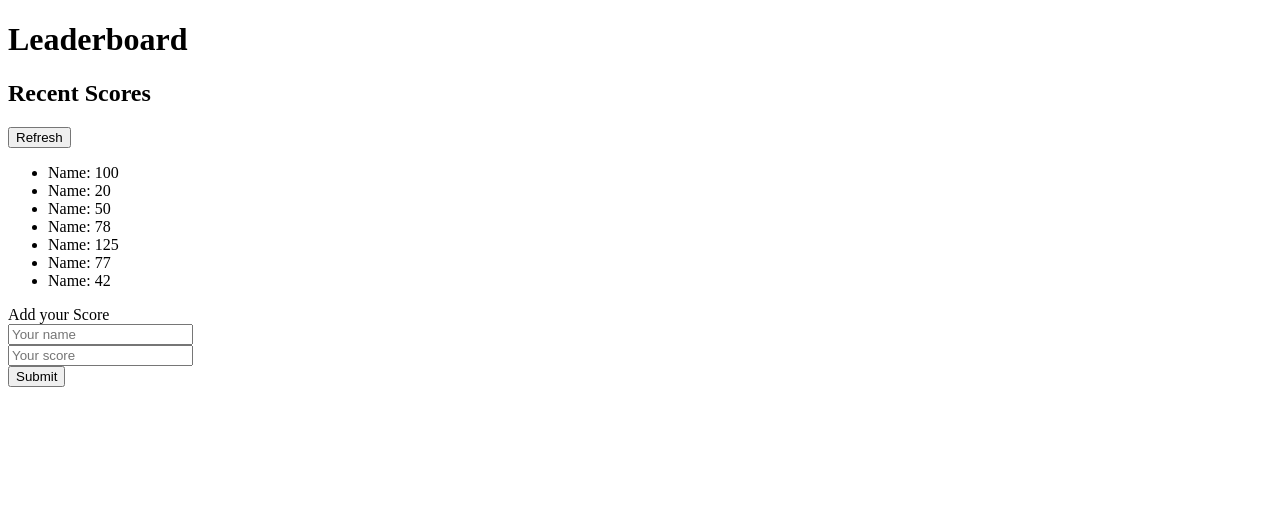
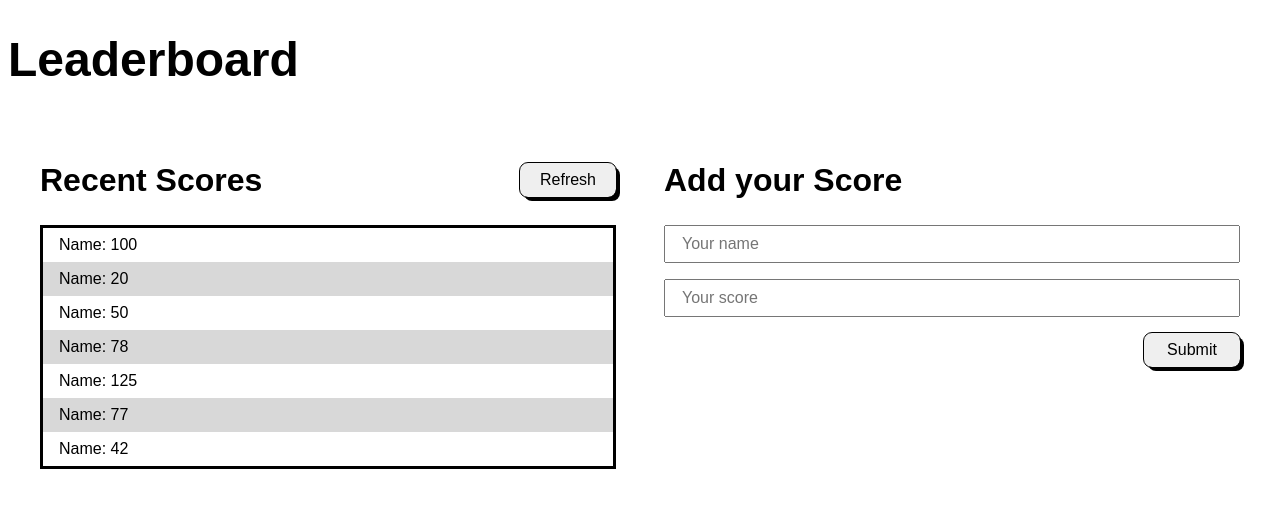
Before and after one commit to Rysth/ES6-Leaderboard, a website built with webpack: page src/index.html in a window 1280 px wide. Built offline with nearby package versions, Linux system fonts and the light colour scheme; a web font is replaced by a local one.

Commit message:
Added styles.css with basic styling.

```diff
--- a/src/index.html
+++ b/src/index.html
@@ -4,7 +4,8 @@
     <meta charset="UTF-8" />
     <meta name="viewport" content="width=device-width, initial-scale=1.0" />
     <title>RysthCraft | ES6 | Leaderboard Application</title>
-    <link rel="stylesheet" href="styles.css" />
+    <link rel="stylesheet" href="/src/styles.css" />
+    <link href="https://fonts.cdnfonts.com/css/poppins" rel="stylesheet" />
   </head>
   <body>
     <header class="header">
@@ -13,41 +14,57 @@
       </div>
     </header>
     <main class="main">
-      <div class="container">
-        <div class="grid grid-two-cols">
+      <div class="container container-sm">
+        <div class="grid grid-two-cols gap-3">
           <section class="section">
-            <header class="header">
+            <header class="header flex align-center justify-between">
               <h2 class="h2">Recent Scores</h2>
               <button class="btn btn-primary" type="button">Refresh</button>
             </header>
-            <div class="content">
+            <div class="content border-1">
               <ul class="list">
                 <li class="list-item">Name: 100</li>
-                <li class="list-item">Name: 20</li>
+                <li class="list-item list-item-accent">Name: 20</li>
                 <li class="list-item">Name: 50</li>
-                <li class="list-item">Name: 78</li>
+                <li class="list-item list-item-accent">Name: 78</li>
                 <li class="list-item">Name: 125</li>
-                <li class="list-item">Name: 77</li>
+                <li class="list-item list-item-accent">Name: 77</li>
                 <li class="list-item">Name: 42</li>
               </ul>
             </div>
           </section>
           <section class="section">
-            <header class="header">Add your Score</header>
-          </section>
-          <form action="" class="form content">
+            <header class="header">
+              <h2 class="h2">Add your Score</h2>
+            </header>
+            <form action="" class="form">
               <div class="form-item">
-              <label for="name" hidden></label>
-              <input type="text" placeholder="Your name" name="name" id="name" />
+                <label for="name" hidden>Name</label>
+                <input
+                  class="form-input"
+                  type="text"
+                  placeholder="Your name"
+                  name="name"
+                  id="name"
+                />
               </div>
               <div class="form-item">
-              <label for="score" hidden></label>
-              <input type="text" placeholder="Your score" name="score" id="score" />
+                <label for="score" hidden>Score</label>
+                <input
+                  class="form-input"
+                  type="text"
+                  placeholder="Your score"
+                  name="score"
+                  id="score"
+                />
               </div>
               <div class="form-item">
-              <button class="btn btn-primary" type="submit">Submit</button>
+                <button class="btn btn-primary btn-submit" type="submit">
+                  Submit
+                </button>
               </div>
             </form>
+          </section>
         </div>
       </div>
     </main>
--- a/src/styles.css
+++ b/src/styles.css
@@ -1,3 +1,8 @@
+:root {
+  --CL-neutral-black: #000000;
+  --CL-neutral-gray: #d8d8d8;
+}
+
 *,
 *::after,
 *::before {
@@ -8,3 +13,143 @@ html,
 body {
   height: 100%;
 }
+
+body {
+  font-family: 'Poppins', sans-serif;
+}
+
+button,
+input,
+label {
+  font-family: 'Poppins', sans-serif;
+}
+
+/* Containers */
+.container {
+  max-width: 1400px;
+  margin: 0 auto;
+}
+
+.container-sm {
+  max-width: 1200px;
+}
+
+/* Section */
+
+.section {
+  padding: 1em 0;
+}
+
+/* Grid */
+.grid {
+  display: grid;
+}
+
+/* Flex */
+.flex {
+  display: flex;
+}
+
+.align-center {
+  align-items: center;
+}
+
+.justify-between {
+  justify-content: space-between;
+}
+
+/* Titles */
+.h1 {
+  font-size: 2.5rem;
+}
+
+.h2 {
+  font-size: 1.75rem;
+}
+
+/* Buttons */
+
+.btn {
+  padding: 0.5em;
+  width: 6em;
+  font-size: 1rem;
+  border-radius: 0.5em;
+  border: none;
+  transition: 0.15s;
+  cursor: pointer;
+}
+
+.btn-primary {
+  outline: 1px solid var(--CL-neutral-black);
+  box-shadow: 4px 4px 0px var(--CL-neutral-black);
+}
+
+.btn-primary:hover {
+  box-shadow: 4px 4px 5px var(--CL-neutral-black);
+}
+
+.btn-submit {
+  float: right;
+}
+
+/* Borders */
+.border-1 {
+  border: 3px solid var(--CL-neutral-black);
+}
+
+/* List */
+.content {
+}
+
+.list {
+  list-style: none;
+  padding: 0;
+  display: grid;
+  margin: 0;
+}
+
+.list-item {
+  padding: 0.5em 1em;
+  font-size: 1rem;
+}
+
+.list-item-accent {
+  background-color: var(--CL-neutral-gray);
+}
+
+/* Form */
+.form {
+  display: grid;
+  gap: 1em;
+}
+
+.form-item {
+  max-width: 60em;
+}
+
+.form-input {
+  display: block;
+  width: 100%;
+  padding: 0.5em 1em;
+  font-size: 1rem;
+}
+
+@media (min-width: 768px) {
+  .grid-two-cols {
+    grid-template-columns: repeat(2, 1fr);
+  }
+
+  /* Titles */
+  .h1 {
+    font-size: 3rem;
+  }
+
+  .h2 {
+    font-size: 2rem;
+  }
+
+  /* Grid */
+  .gap-3 {
+    gap: 3em;
+  }
+}
```
Also changed, not shown: dist/index.html. Lines whose indentation alone changed are shown as unchanged.
